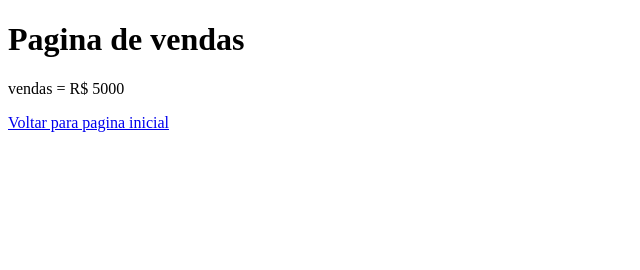
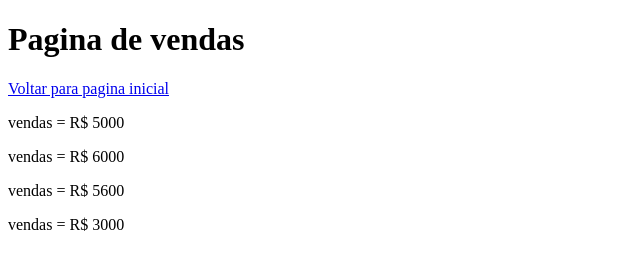
Before and after one commit to fabiocardosoti/aulagithub, a plain HTML site: page vendas.html in a window 1280 px wide. Shown: the whole page, without its empty margins (0-640 px from the left). Drawn offline with Linux system fonts and the light colour scheme.

Commit message:
modificacoes gerais incluindo mais vendas na pagina de vendas

```diff
--- a/vendas.html
+++ b/vendas.html
@@ -7,8 +7,10 @@
 </head>
 <body>
     <h1>Pagina de vendas</h1>
+    <a href="index.html">Voltar para pagina inicial</a>
     <p>vendas = R$ 5000</p>
-    <a href="index.html">Voltar para pagina inicial</a>
-
+    <p>vendas = R$ 6000</p>
+    <p>vendas = R$ 5600</p>
+    <p>vendas = R$ 3000</p>
 </body>
 </html>
```
